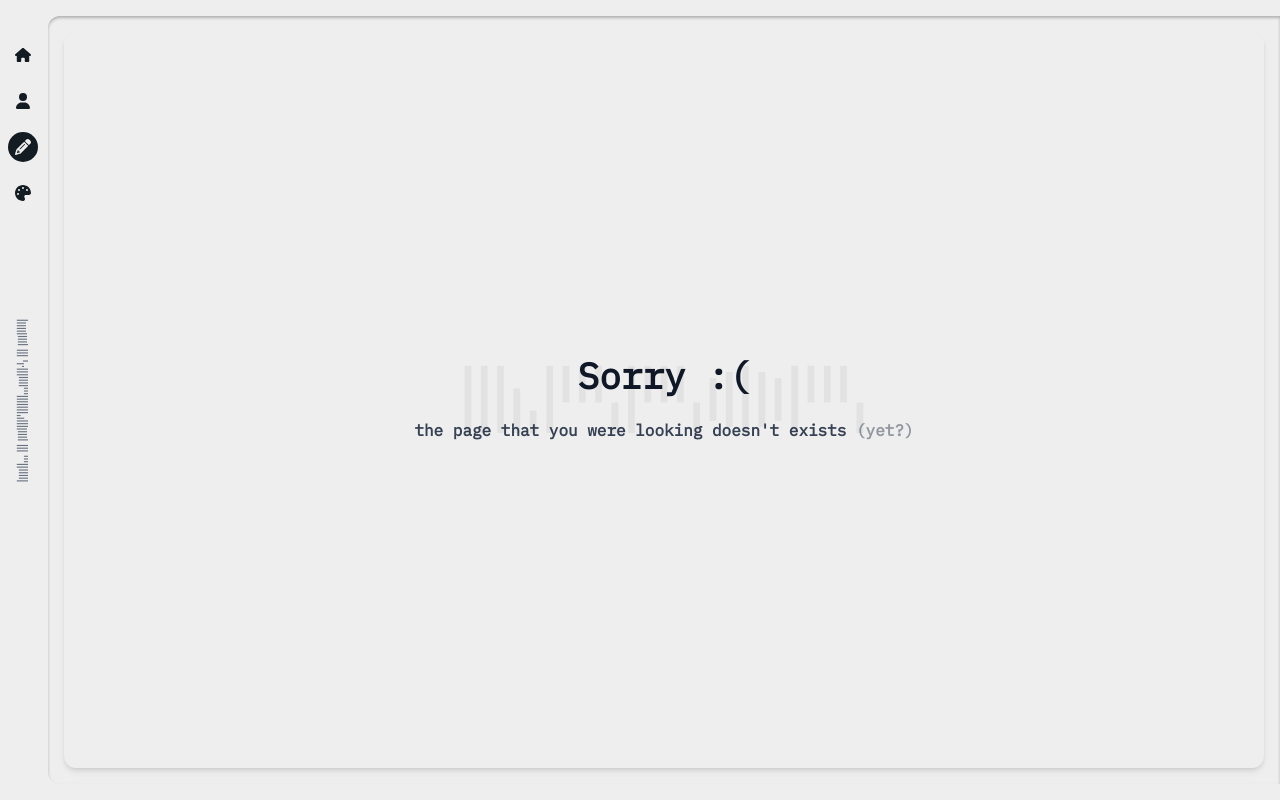
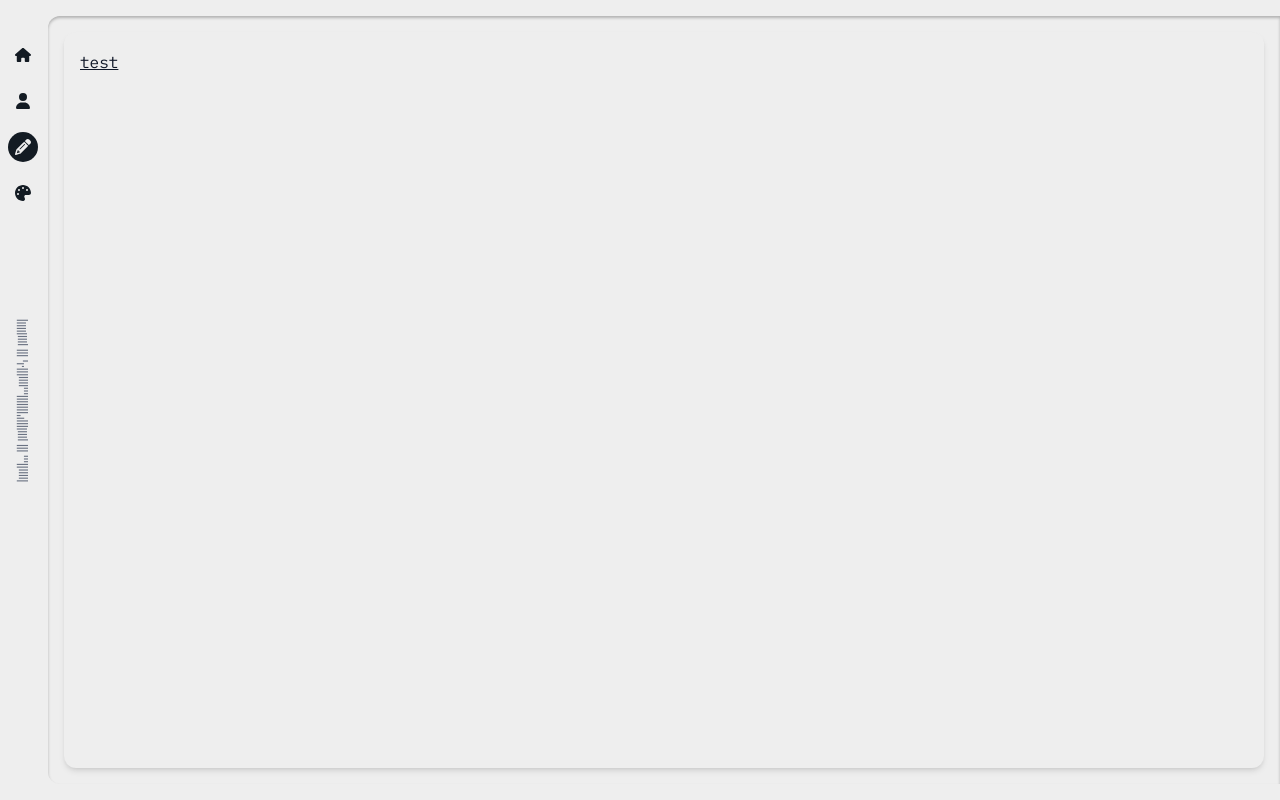
Before and after one commit to blinfoldking/blinfoldking.github.io, a Next.js app: page /blog in a window 1280 px wide. Before the commit this address had no page. Built offline with nearby package versions, Linux system fonts and the light colour scheme.

Commit message:
feat: impelement slug routing for post

```diff
--- /dev/null
+++ b/posts/test.mdx
@@ -0,0 +1,3 @@
+# Test
+
+hello world
--- /dev/null
+++ b/src/app/blog/[slug]/layout.tsx
@@ -0,0 +1,14 @@
+"use client";
+
+import useNavigation from "@/hook/useNavigation";
+import React from "react";
+
+export default function MDXLayout({ children }: { children: React.ReactNode }) {
+  const { exit } = useNavigation();
+
+  return (
+    <div>
+      <div className="prose font-baskerville">{children}</div>
+    </div>
+  );
+}
--- /dev/null
+++ b/src/app/blog/[slug]/page.tsx
@@ -0,0 +1,24 @@
+import fs from "fs";
+import dynamic from "next/dynamic";
+import path from "path";
+
+export const dynamicParams = false;
+
+export function generateStaticParams() {
+  const files = fs.readdirSync(path.join(process.cwd(), "posts"));
+
+  const res = files.map((file) => ({
+    slug: file.split(".")[0],
+  }));
+
+  return res;
+}
+
+export default async function Blog({ params }: any) {
+  const { slug } = await params;
+
+  const filename = `../../../../posts/${slug}.mdx`;
+  const Page = dynamic(() => import(filename));
+
+  return <Page />;
+}
--- /dev/null
+++ b/src/app/blog/layout.tsx
@@ -0,0 +1,20 @@
+"use client";
+
+import useNavigation from "@/hook/useNavigation";
+import React from "react";
+
+export default function BlogLayout({
+  children,
+}: {
+  children: React.ReactNode;
+}) {
+  const { exit } = useNavigation();
+
+  return (
+    <div
+      className={`transition-all ${exit && "opacity-0"} shadow-md w-[100%] h-[100%] rounded-xl p-4 animate-appear-l-750 bg-white`}
+    >
+      <div className="prose font-baskerville">{children}</div>
+    </div>
+  );
+}
--- /dev/null
+++ b/src/app/blog/page.tsx
@@ -0,0 +1,20 @@
+import path from "path";
+import fs from "fs";
+import NavLink from "@/components/NavLink";
+
+export default function Blog() {
+  const files = fs.readdirSync(path.join(process.cwd(), "posts"));
+  return (
+    <div>
+      {files.map((file) => {
+        const target = file.split(".")[0];
+
+        return (
+          <NavLink key={file} target={`/blog/${target}`} className="underline">
+            {target}
+          </NavLink>
+        );
+      })}
+    </div>
+  );
+}
--- /dev/null
+++ b/src/components/NavLink.tsx
@@ -0,0 +1,14 @@
+"use client";
+
+import useNavigation from "@/hook/useNavigation";
+
+export default function NavLink(props: any) {
+  const { target, children } = props;
+  const { navigate } = useNavigation();
+
+  return (
+    <a onClick={() => navigate(target)} {...props}>
+      {children}
+    </a>
+  );
+}
```
Also changed, not shown: 1 other file (tests, documents, lock files or other folders).
